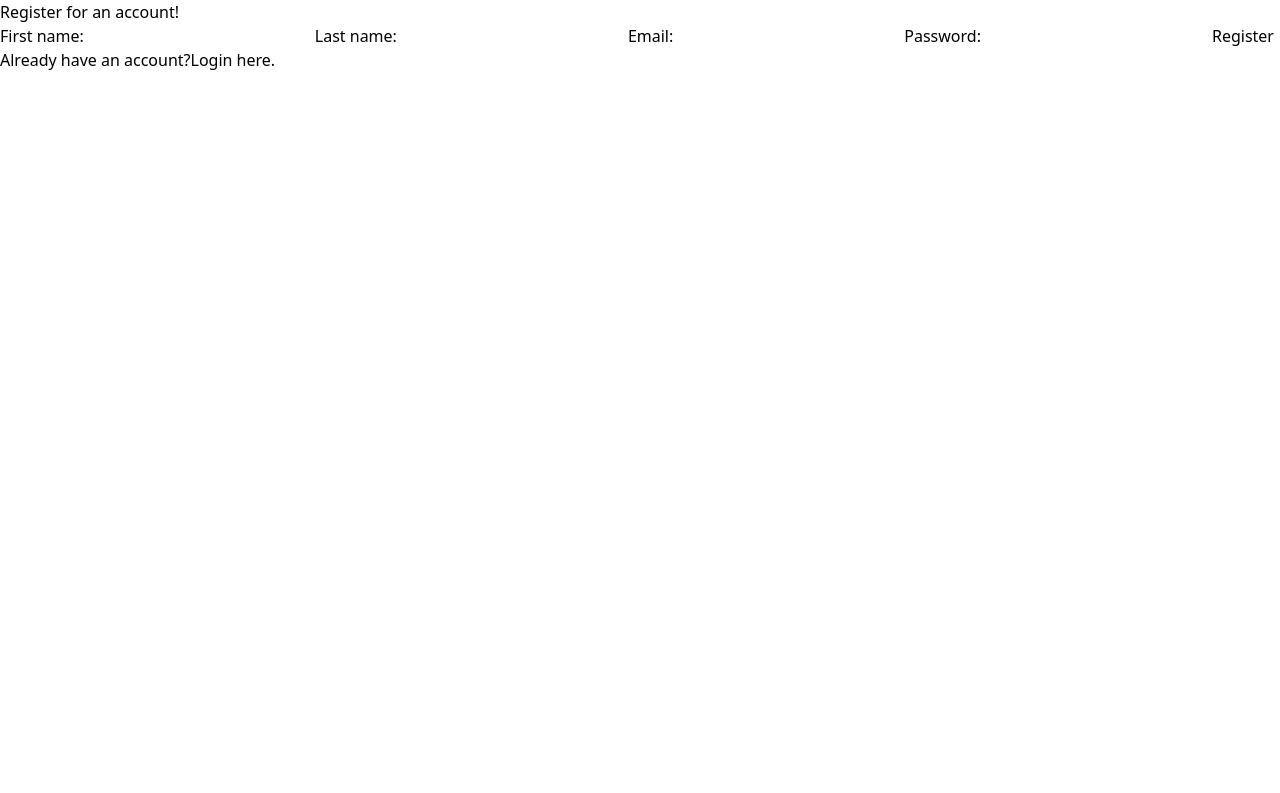
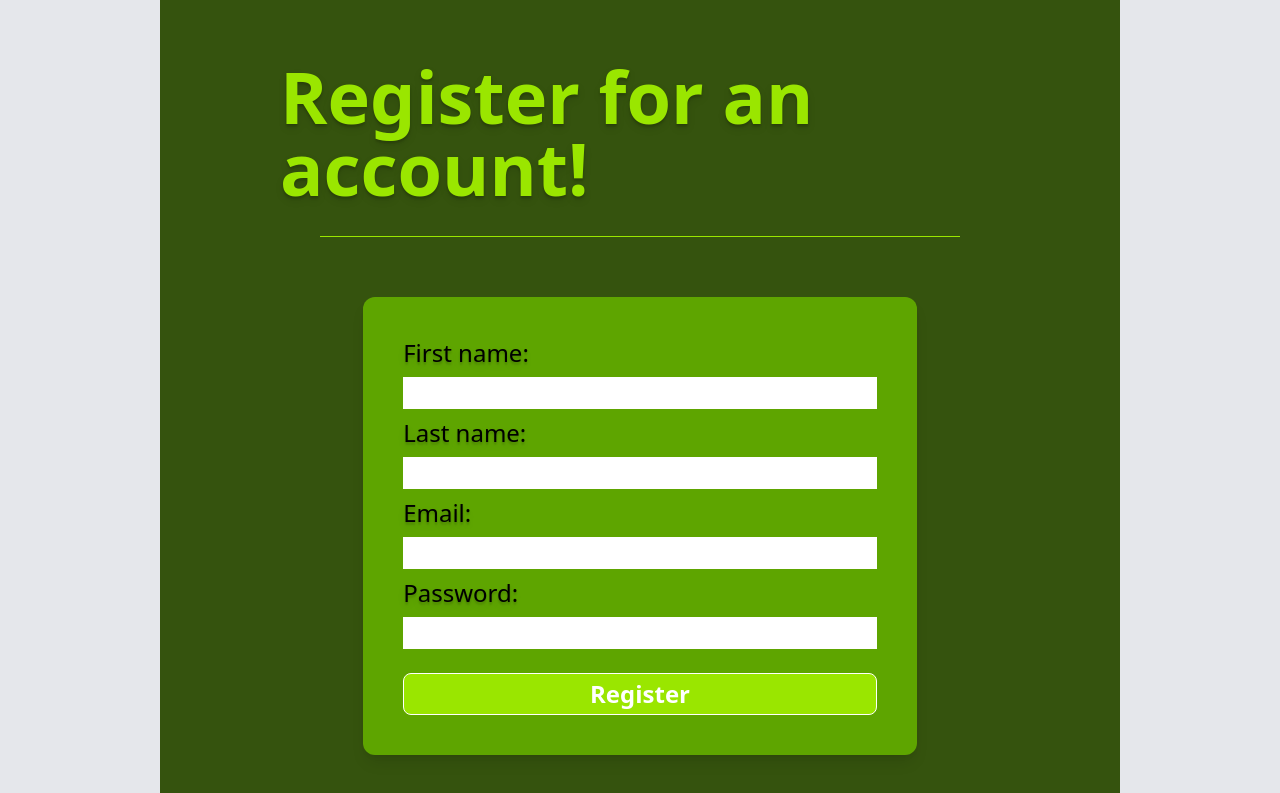
Before and after one commit to JosiahSayles/OnTheRightTrack, a React (Vite) app in the folder OntheRightTrack/Client/: page /register in a window 1280 px wide. Shown: the top 793 px of the page. Built offline with nearby package versions, Linux system fonts and the light colour scheme; no server answers.

Commit message:
Built out the registration page layout and styling and connected to home page for login

```diff
--- a/OntheRightTrack/Client/src/components/Auth/Register.jsx
+++ b/OntheRightTrack/Client/src/components/Auth/Register.jsx
@@ -24,39 +24,96 @@ export default function Register() {
 
   return (
     <>
+      <section className="flex justify-center min-h-screen bg-gray-200 ">
+        <div className="bg-lime-900 md:w-3/4 text-shadow-lg s   ">
+          <h2 className=" flex justify-center text-xl md:text-7xl font-bold md:pt-10 md:px-10 text-lime-400  mx-10 md:mx-20 mx-5 mt-5 pb-3 ">
+            Register for an account!
+          </h2>
+          <hr className="h-[1px] mt-5 mb-3 border-0 md:mx-40 bg-lime-400" />
+          <div className="flex-col justify-items-center  mt-10 md:text-2xl py-5">
+            <form
+              action={tryRegister}
+              className="bg-lime-600 p-10 rounded-xl shadow-lg"
+            >
               <div>
-        <h1>Register for an account!</h1>
-        <section>
-          <div>
-            <form action={tryRegister}>
                 <label>
                   First name:
-                <input type="text" name="firstname" />
+                  <input
+                    type="text"
+                    name="firstname"
+                    style={{ maxWidth: "100%" }}
+                    className="bg-white my-2 w-full"
+                    required
+                  />
                 </label>
+              </div>
+              <div>
                 <label>
                   Last name:
-                <input type="text" name="lastname" />
+                  <input
+                    type="text"
+                    name="lastname"
+                    style={{ maxWidth: "100%" }}
+                    className="bg-white my-2 w-full"
+                    required
+                  />
                 </label>
+              </div>
+              <div>
                 <label>
                   Email:
-                <input type="text" name="email" />
+                  <input
+                    type="text"
+                    name="email"
+                    style={{ maxWidth: "100%" }}
+                    className="bg-white my-2 w-full"
+                    required
+                  />
                 </label>
+              </div>
+              <div>
                 <label>
                   Password:
-                <input type="text" name="password" />
+                  <input
+                    type="password"
+                    name="password"
+                    style={{ maxWidth: "100%" }}
+                    className="bg-white my-2 w-full"
+                    required
+                  />
                 </label>
-              <button>Register</button>
+              </div>
+              <button className="border p-1 rounded-lg mt-4  bg-lime-400 text-white w-full hover:bg-stone-100 hover:text-lime-400 font-semibold">
+                Register
+              </button>
               {error && <p role="alert">*{error}*</p>}
             </form>
+            <hr className="h-[1px] mt-5 mb-3 border-0 mx-10 bg-lime-400" />
             <p>
-              Already have an account?
-              <Link to={"/login"} id="login-link" className="">
-                Login here.
+              Already have an account?{" "}
+              <Link
+                to={"/"}
+                id="login-link"
+                className="text-lime-300 hover:underline"
+              >
+                Login here
               </Link>
             </p>
+            <div>
+              <ul className="lg:flex md:flex-row md:mt-50 text-lime-500 font-semibold ">
+                <li className="ml-1 lg:ml-4 hover:underline">Contact</li>
+                <li className="ml-1 lg:ml-4 hover:underline">
+                  Terms & Agreements
+                </li>
+                <li className="ml-1 lg:ml-4 hover:underline">FAQ</li>
+                <li className="ml-1 lg:ml-4 hover:underline">Resources</li>
+              </ul>
+              <hr className="h-[1px] mt-5 mb-3 border-0 mx-10 bg-lime-400" />
             </div>
+          </div>
+        </div>
+        <div className=""></div>
       </section>
-      </div>
     </>
   );
 }
--- a/OntheRightTrack/Client/src/components/HomePage/HomePage.jsx
+++ b/OntheRightTrack/Client/src/components/HomePage/HomePage.jsx
@@ -77,7 +77,7 @@ export default function HomePage() {
             </div>
           </div>
 
-          <figure className="md:flex justify-center ">
+          <figure className="md:flex justify-center  ">
             <img
               src="/img/workspace.jpg"
               alt="Work space computer and phone"
@@ -90,8 +90,8 @@ export default function HomePage() {
             />
           </figure>
         </div>
-        <div className="flex-col justify-items-center bg-stone-100 md:w-1/3 px-2">
-          <h2 className="md:text-5xl font-bold pt-30 mb-10">
+        <div className="flex-col justify-items-center bg-stone-100 md:w-1/3 px-2 ">
+          <h2 className="md:text-5xl font-bold pt-30 mb-10 text-shadow-lg">
             Welcome Back!
             <hr className="h-[1px] mt-5 mb-3 border-0 mx-10 bg-lime-400" />
           </h2>
```
Lines whose indentation alone changed are shown as unchanged.
